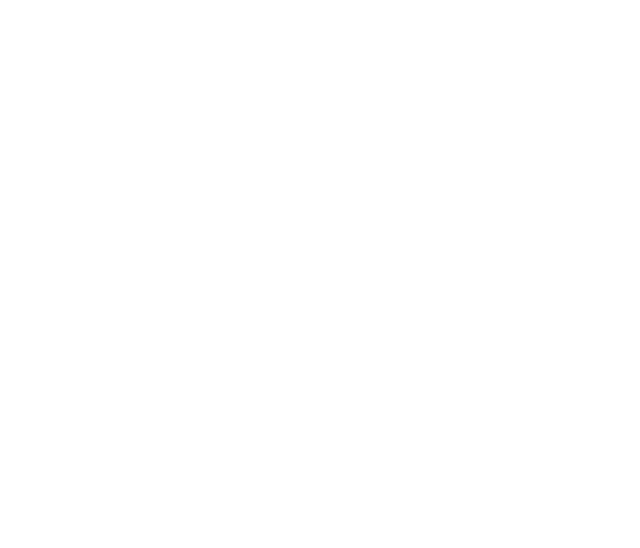
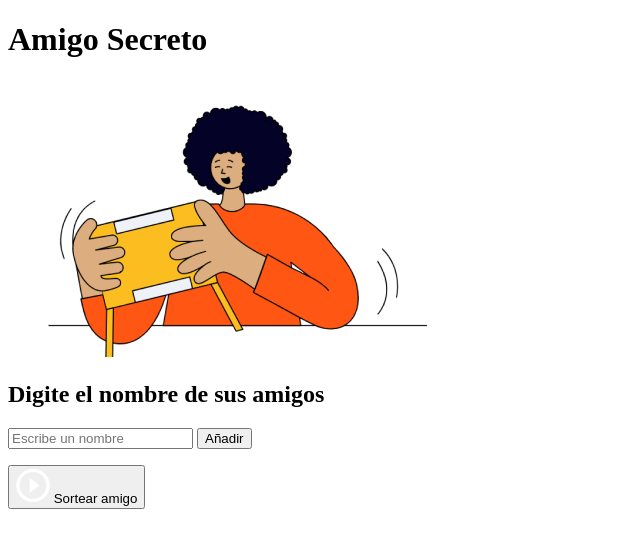
Before and after one commit to Galbickus/Amigo_Secreto, a plain HTML site: page index.html in a window 1280 px wide. Shown: the whole page, without its empty margins (0-640 px from the left). Drawn offline with Linux system fonts and the light colour scheme.

Commit message:
Update index.html

```diff
--- a/index.html
+++ b/index.html
@@ -1,11 +1,36 @@
 <!DOCTYPE html>
-<html lang="en">
+<html lang="es">
 <head>
     <meta charset="UTF-8">
     <meta name="viewport" content="width=device-width, initial-scale=1.0">
-    <title>Document</title>
+    <link rel="stylesheet" href="style.css">
+    <link rel="preconnect" href="https://fonts.googleapis.com">
+    <link rel="preconnect" href="https://fonts.gstatic.com" crossorigin>
+    <link href="https://fonts.googleapis.com/css2?family=Inter:wght@100;400;700;900&family=Merriweather:ital,wght@0,300;0,400;0,700;0,900;1,300;1,400;1,700;1,900&display=swap" rel="stylesheet">
+    <title>Amigo Secreto</title>
 </head>
 <body>
-
+    <main class="main-content">
+        <header class="header-banner">
+            <h1 class="main-title">Amigo Secreto</h1>
+            <img src="assets/amigo-secreto.png" alt="Imagen representativa de amigo secreto">
+        </header>
+        <section class="input-section">
+            <h2 class="section-title">Digite el nombre de sus amigos</h2>
+            <div class="input-wrapper">
+                <input type="text" id="amigo" class="input-name" placeholder="Escribe un nombre">
+                <button class="button-add" onclick="agregarAmigo()">Añadir</button>
+            </div>
+            <ul id="listaAmigos" class="name-list" aria-labelledby="listaAmigos" role="list"></ul>
+            <ul id="resultado" class="result-list" aria-live="polite"></ul>
+            <div class="button-container">
+                <button class="button-draw" onclick="sortearAmigo()" aria-label="Sortear amigo secreto">
+                    <img src="assets/play_circle_outline.png" alt="Ícono para sortear">
+                    Sortear amigo
+                </button>
+            </div>
+        </section>
+    </main>
+    <script src="app.js" defer></script>
 </body>
 </html>
```
